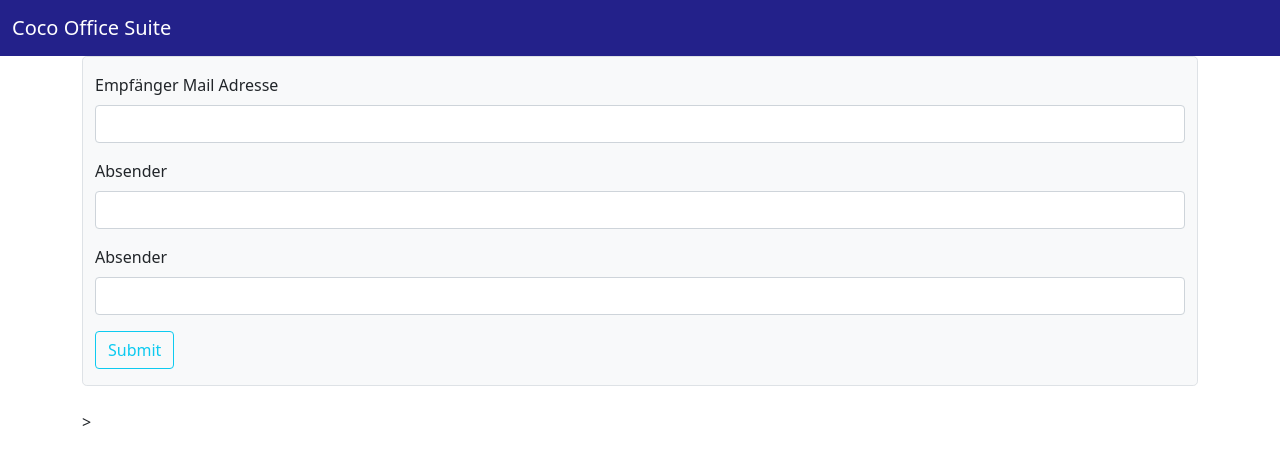
After one commit to Zaun23/Zaun23, a Flask app: template flask_office/templates/simple_mail.html in a window 1280 px wide. The commit adds this page. Shown: the top 465 px of the page. Run offline with Flask 2, Linux system fonts and the light colour scheme; the template is opened without the code that fills it: values that come from a table or form of the project are taken from there, others are empty; parts of the project's set-up code (start-up, migrations or seed data) failed here and were passed over.

Commit message:
added mail function

```diff
--- a/flask_office/__init__.py
+++ b/flask_office/__init__.py
@@ -26,7 +26,7 @@ Migrate(app, db)
 
 app.config['MAIL_SERVER']='smtp.gmail.com'
 app.config['MAIL_PORT'] = 465
-app.config['MAIL_USERNAME'] = '123zaeune@gmail.com'
+app.config['MAIL_USERNAME'] = 'zaun3875@gmail.com'
 app.config['MAIL_PASSWORD'] = 'piraten1998'
 app.config['MAIL_USE_TLS'] = False
 app.config['MAIL_USE_SSL'] = True
--- a/flask_office/admin/views.py
+++ b/flask_office/admin/views.py
@@ -1,7 +1,8 @@
 from flask_office.admin.admin_blueprint import AdminBlueprint
 from flask_admin.contrib.sqla import ModelView
-from flask_office.models import RoomBooking, db
+from flask_office.models import LetterInfo, RoomBooking, db
 
 
 app = AdminBlueprint('admin2', __name__,url_prefix='/admin2',static_folder='static', static_url_path='/static/admin')
 app.add_view(ModelView(RoomBooking, db.session))
+app.add_view(ModelView(LetterInfo, db.session))
--- a/flask_office/emails/forms.py
+++ b/flask_office/emails/forms.py
@@ -0,0 +1,14 @@
+import imp
+from sqlite3 import DataError
+from flask_wtf import FlaskForm
+from wtforms import SubmitField, TextField
+from wtforms.fields.html5 import EmailField
+from wtforms.validators import DataRequired, Email
+
+# Form takes information about letters or packets form costumers
+class EmailFormSimple(FlaskForm):
+
+    recipent = EmailField("Empfänger Mail Adresse", validators=[DataRequired(), Email()])
+    sender_1 = TextField("Absender", validators=[DataRequired()])
+    sender_2 = TextField("Absender")
+    submit = SubmitField("Submit")
--- a/flask_office/templates/base.html
+++ b/flask_office/templates/base.html
@@ -21,7 +21,7 @@
 
     <div class="container-fluid">
       <a class="navbar-brand" href="#">
-        <img src="https://www.adaptivewfs.com/wp-content/uploads/2020/07/logo-placeholder-image-300x300.png" alt="" width="25" height="25" class="d-inline-block align-text-top">
+        <!--<img src="https://www.adaptivewfs.com/wp-content/uploads/2020/07/logo-placeholder-image-300x300.png" alt="" width="25" height="25" class="d-inline-block align-text-top">-->
         Coco Office Suite
       </a>
     </div>
--- /dev/null
+++ b/flask_office/templates/simple_mail.html
@@ -0,0 +1,25 @@
+{% extends "base.html" %}
+{% block content %}
+<div class="mb-4 bg-light border rounded-3 tp-5">
+    <div class="container pt-3">
+        <form method="POST">
+            {{ form.hidden_tag() }}
+            <div class="mb-3 form-group">
+                {{ form.recipent.label(class='form-label') }}
+                {{ form.recipent(class='form-control') }}
+            </div>
+            <div class="mb-3 form-group">
+                {{ form.sender_1.label(class='form-label') }}
+                {{ form.sender_1(class='form-control') }}
+            </div>
+            <div class="mb-3 form-group">
+                {{ form.sender_2.label(class='form-label') }}
+                {{ form.sender_2(class='form-control') }}
+            </div>
+            <div class="mb-3 form-group">
+                {{ form.submit(class="btn btn-outline-info") }}
+            </div>
+        </form>
+    </div>
+</div>>
+{% endblock %}
```
Also changed, not shown: flask_office/bookings/forms.py (+5 -5 lines), flask_office/emails/views.py (+71 -17 lines), flask_office/models.py (+15 -1 lines).
